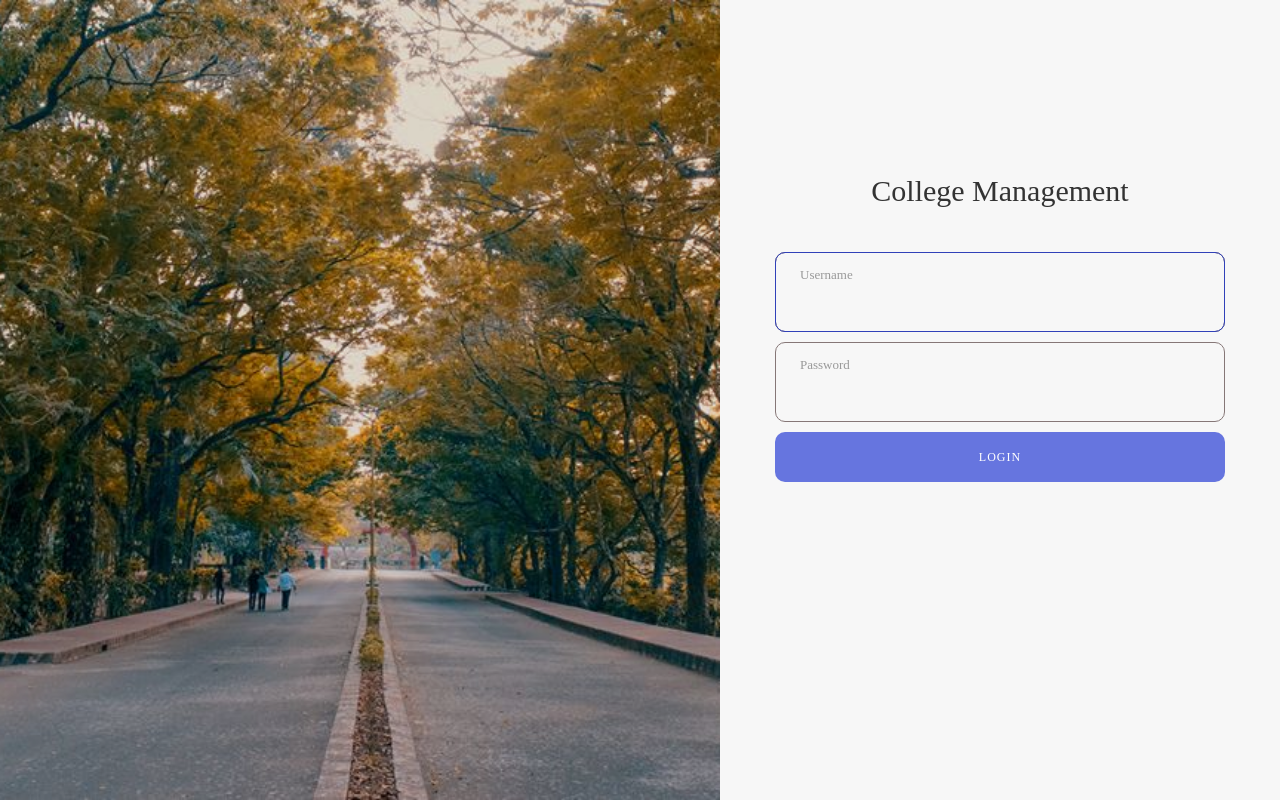
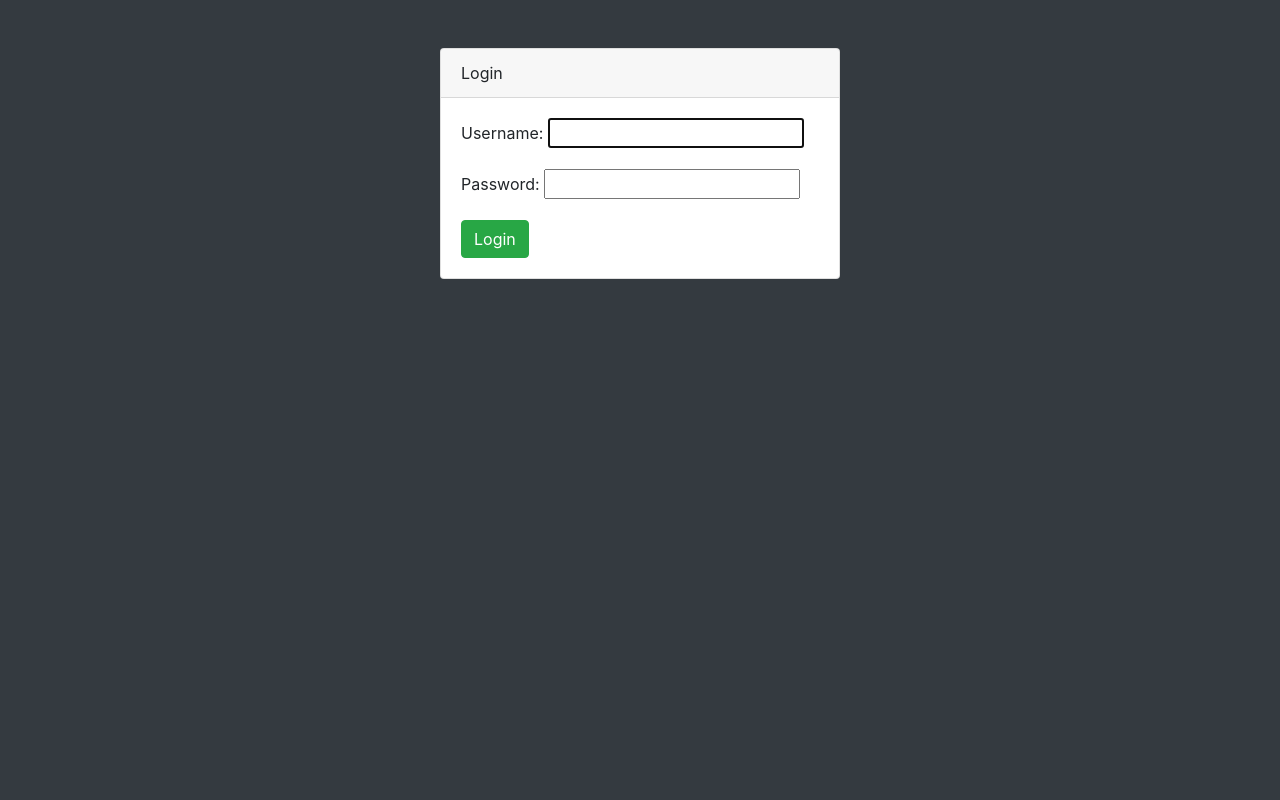
Before and after one commit to rosh6699/CollegeManagement, a Django app: page /accounts/login/ in a window 1280 px wide. Run offline with Django 3.2, Linux system fonts and the light colour scheme; parts of the project's set-up code (start-up, migrations or seed data) failed here and were passed over; some libraries are stand-ins or nearby versions; some web fonts are replaced.

Commit message:
Add files via upload

```diff
--- a/info/templates/info/login.html
+++ b/info/templates/info/login.html
@@ -1,98 +1,52 @@
 <!DOCTYPE html>
 <html lang="en">
-<head>
-	<title>College Management</title>
-	<meta charset="UTF-8">
-	<meta name="viewport" content="width=device-width, initial-scale=1">
-	{% load static %}
-<!--===============================================================================================-->
-	<link rel="icon" type="image/png" href="{% static '/info2/images/icons/favicon.ico' %}"/>
-<!--===============================================================================================-->
-	<link rel="stylesheet" type="text/css" href= "{% static '/info2/vendor/bootstrap/css/bootstrap.min.css' %}">
-<!--===============================================================================================-->
-	<link rel="stylesheet" type="text/css" href="{% static '/info2/fonts/font-awesome-4.7.0/css/font-awesome.min.css' %}">
-<!--===============================================================================================-->
-	<link rel="stylesheet" type="text/css" href="{% static '/info2/fonts/Linearicons-Free-v1.0.0/icon-font.min.css' %}">
-<!--===============================================================================================-->
 
-<!--===============================================================================================-->
-	<link rel="stylesheet" type="text/css" href="{% static '/info2/css/util.css' %}">
-	<link rel="stylesheet" type="text/css" href="{% static 'info2/css/main.css' %}">
-<!--===============================================================================================-->
-</head>
-<body style="background-color: #123456;">
+  <head>
 
+    <meta charset="utf-8">
+    <meta http-equiv="X-UA-Compatible" content="IE=edge">
+    <meta name="viewport" content="width=device-width, initial-scale=1, shrink-to-fit=no">
+    <meta name="description" content="">
+    <meta name="author" content="">
 
+    <title>Login</title>
 
-	<div class="limiter">
-		<div class="container-login100">
-			<div class="wrap-login100">
-				<form class="login100-form validate-form" method ="POST">
-          {% csrf_token %}
+      {% load static %}
 
-					<span class="login100-form-title p-b-43" style="font-family : Montserrat-Bold">
-						College Management
-					</span>
+    <!-- Bootstrap core CSS-->
+    <link href="{% static '/info/bootstrap/vendor/bootstrap/css/bootstrap.min.css' %}" rel="stylesheet">
 
-          <div class="container-login100-form-btn">
+    <!-- Custom fonts for this template-->
+    <link href="{% static '/info/bootstrap/vendor/fontawesome-free/css/all.min.css' %}" rel="stylesheet" type="text/css">
 
-            {% comment %} <div class="wrap-input100">
+    <!-- Custom styles for this template-->
+    <link href="{% static '/info/bootstrap/css/sb-admin.css' %}" rel="stylesheet">
 
-              {{form.as_p}}
-              <p><label for="id_username">Username:</label> <input type="text" name="username" autofocus="" required="" id="id_username"></p>
-              <p><label for="id_password">Password:</label> <input type="password" name="password" required="" id="id_password"></p>
+  </head>
 
+  <body class="bg-dark">
 
-            </div> {% endcomment %}
+    <div class="container">
+      <div class="card card-login mx-auto mt-5">
+        <div class="card-header">Login</div>
+        <div class="card-body">
+            <form method="post">
+              {% csrf_token %}
+              {{ form.as_p }}
+              <button  class="btn btn-success" type="submit">Login</button>
+            </form>
 
-            <div class="wrap-input100 validate-input" >
+        </div>
+      </div>
+    </div>
 
-						<input type="text" class="input100" name="username" autofocus required="" id="id_username">
-						<span class="focus-input100"></span>
-						<span class="label-input100">Username</span>
-					  </div>
+    <!-- Bootstrap core JavaScript-->
+    <script src="{% static '/info/bootstrap/vendor/jquery/jquery.min.js' %}"></script>
+    <script src="{% static '/info/bootstrap/vendor/bootstrap/js/bootstrap.bundle.min.js' %}"></script>
 
+    <!-- Core plugin JavaScript-->
+    <script src="{% static '/info/bootstrap/vendor/jquery-easing/jquery.easing.min.js' %}"></script>
 
-					  <div class="wrap-input100 validate-input" data-validate="Password is required">
-            <input type="password" class="input100" name="password" required="" id="id_password">
-            	<span class="focus-input100"></span>
-						<span class="label-input100">Password</span>
-					  </div>
-
-
-            <div class="container-login100-form-btn">
-						<button class="login100-form-btn">
-							Login
-						</button>
-					</div>
-
-          </div>
-
-
-
-
-
-
-
-
-
-
-				</form>
-
-				<div class="login100-more" style="background-image: url({% static '/info/images/background_login.jpg' %});">
-				</div>
-			</div>
-		</div>
-	</div>
-
-
-
-
-
-  <script src="{% static '/info2/vendor/bootstrap/js/popper.js' %}"></script>
-	<script src="{% static '/info2/vendor/bootstrap/js/bootstrap.min.js' %}"></script>
-
-
-</body>
+  </body>
 
 </html>
```
Also changed, not shown: info/templates/info/base.html (+6 -5 lines), info/templates/info/logout.html (+1 -9 lines).
